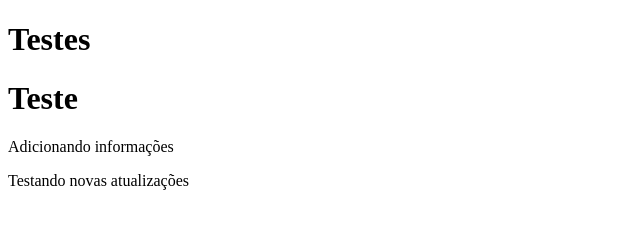
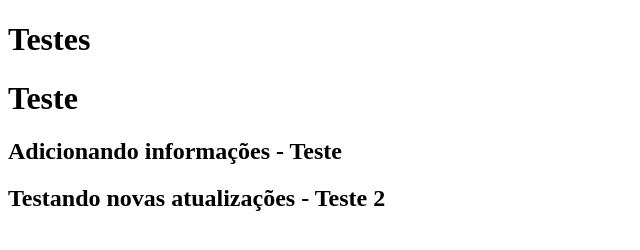
Before and after one commit to Zeca-JC/Testes, a plain HTML site: page Exemplos/index.html in a window 1280 px wide. Shown: the whole page, without its empty margins (0-640 px from the left). Drawn offline with Linux system fonts and the light colour scheme.

Commit message:
Commit na nova branch

```diff
--- a/Exemplos/index.html
+++ b/Exemplos/index.html
@@ -15,11 +15,11 @@
         </header>
 
         <article>
-            <p>Adicionando informações</p>
+            <h2>Adicionando informações - Teste</h2>
         </article>
 
         <article>
-            <p>Testando novas atualizações</p>
+            <h2>Testando novas atualizações - Teste 2</h2>
         </article>
     </main>
 
```
